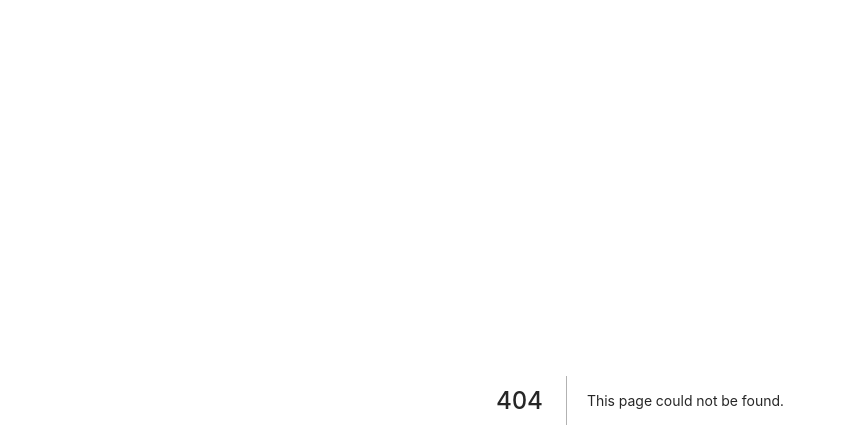
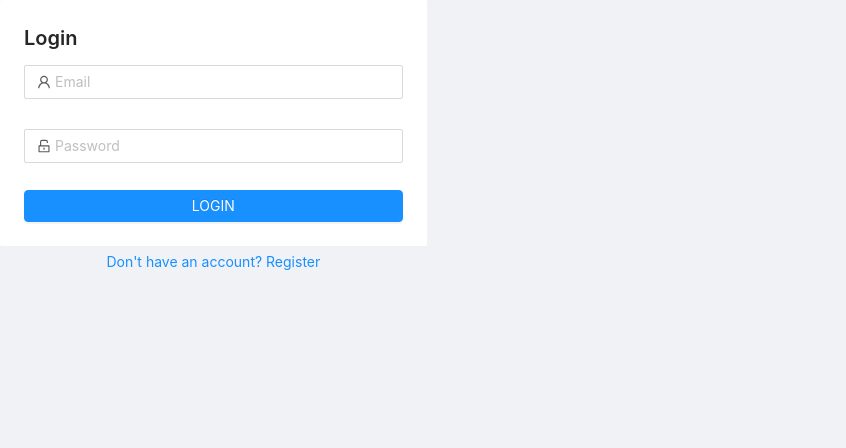
Before and after one commit to m0bad/chat-meeting-schedule, a Next.js app in the folder packages/frontend/: page /auth/login in a window 1280 px wide. Before the commit this address had no page. Shown: the top 448 px of the page, without its empty margins (0-846 px from the left). Built offline with nearby package versions, Linux system fonts and the light colour scheme.

Commit message:
[FEAT]: add login page.

```diff
--- /dev/null
+++ b/packages/frontend/pages/auth/login.tsx
@@ -0,0 +1,34 @@
+import React from "react";
+import { Col, Layout, Row, Button } from "antd";
+import AuthForm from "../../components/AuthForm";
+import { withApollo } from "../../lib/apollo";
+import Link from "next/link";
+
+const { Content } = Layout;
+
+const LoginPage = () => {
+  return (
+    <Layout style={{ height: "100vh" }}>
+      <Content>
+        <Row justify="center" align="middle" style={{ height: "100%" }}>
+          <Col span={8}>
+            <AuthForm
+              type="Login"
+              loading={false}
+              error={null}
+              name="login"
+              buttonText="LOGIN"
+            />
+            <Button type="link" block>
+              <Link href="/auth/register">
+                <a>Don't have an account? Register</a>
+              </Link>
+            </Button>
+          </Col>
+        </Row>
+      </Content>
+    </Layout>
+  );
+};
+
+export default withApollo()(LoginPage);
```
